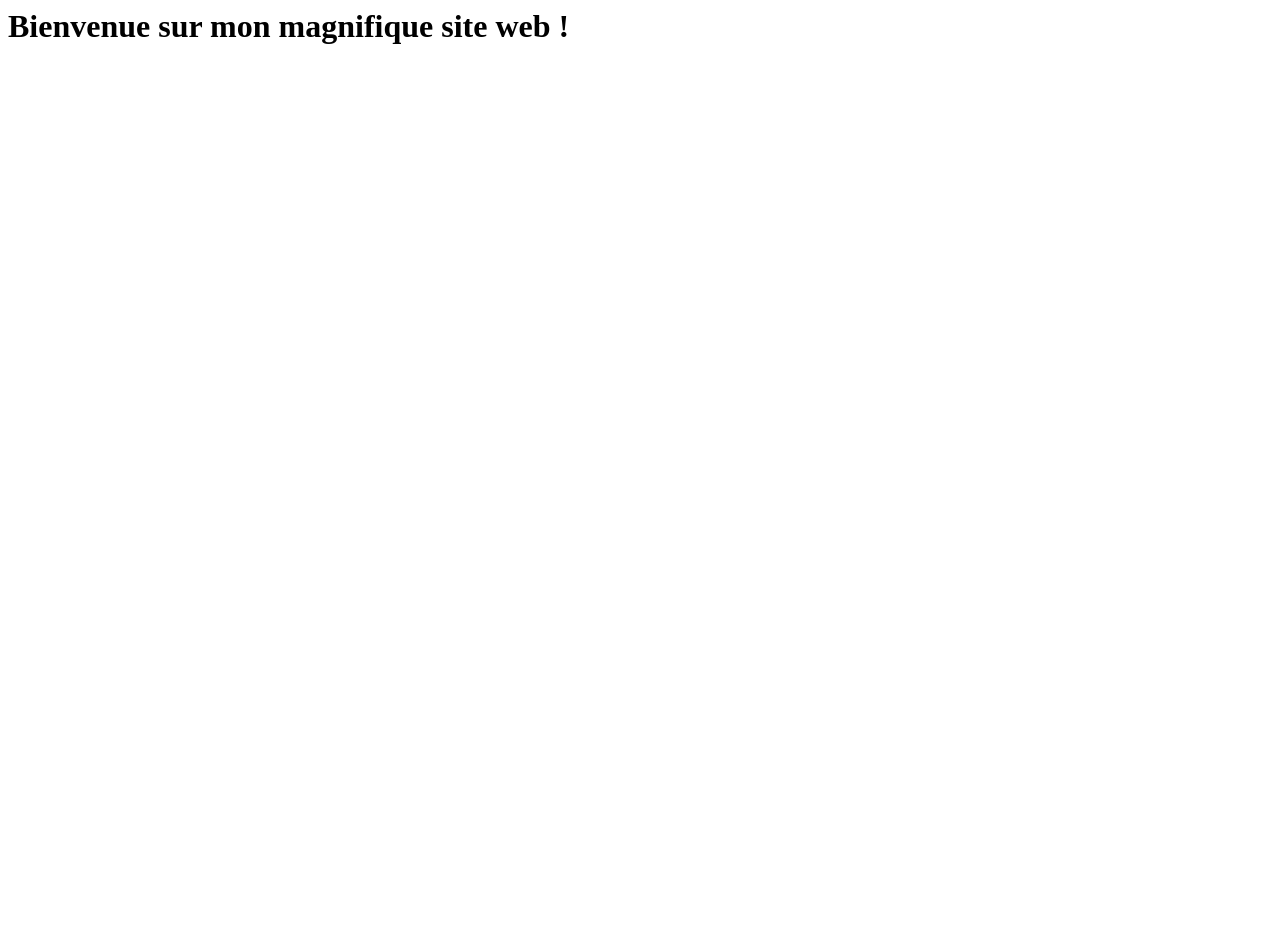
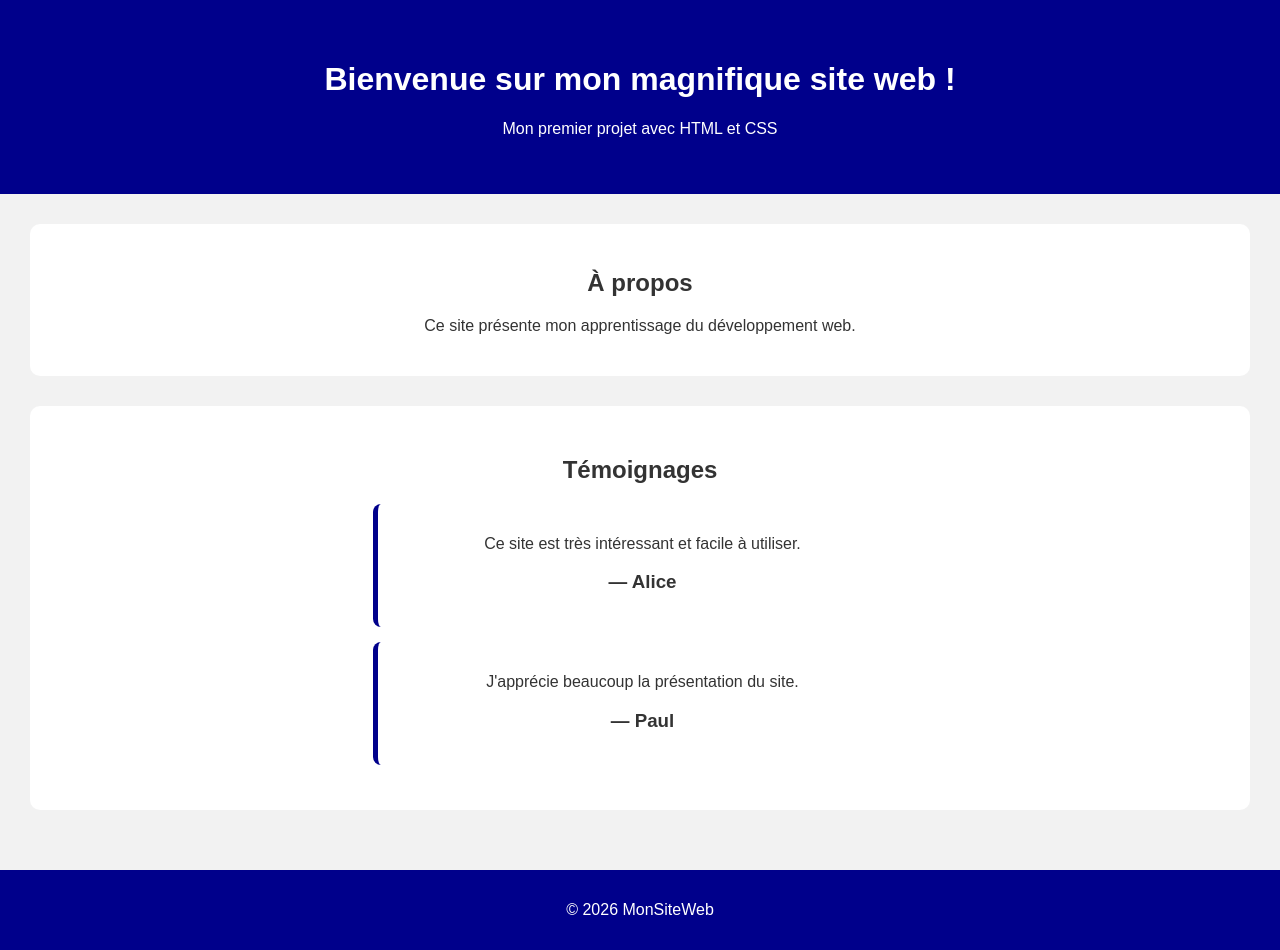
Before and after one commit to OUMAR-del/TP-Git, a plain HTML site: page MonSiteWeb/index.html in a window 1280 px wide. Before the commit the page ends 800 px from the top, so only its background shows below. Drawn offline with Linux system fonts and the light colour scheme.

Commit message:
Ajouter la section témoignages

```diff
--- a/MonSiteWeb/index.html
+++ b/MonSiteWeb/index.html
@@ -1 +1,42 @@
-<h1>Bienvenue sur mon magnifique site web !</h1>
+
+<!DOCTYPE html>
+<html lang="fr">
+<head>
+    <meta charset="UTF-8">
+    <meta name="viewport" content="width=device-width, initial-scale=1.0">
+    <title>MonSiteWeb</title>
+    <link rel="stylesheet" href="style.css">
+</head>
+<body>
+
+    <header>
+        <h1>Bienvenue sur mon magnifique site web !</h1>
+        <p>Mon premier projet avec HTML et CSS</p>
+    </header>
+
+    <main>
+        <section>
+            <h2>À propos</h2>
+            <p>Ce site présente mon apprentissage du développement web.</p>
+        </section>
+        <section id="temoignages">
+            <h2>Témoignages</h2>
+
+            <div class="temoignage">
+                <p>Ce site est très intéressant et facile à utiliser.</p>
+                <h3>— Alice</h3>
+            </div>
+
+            <div class="temoignage">
+                <p>J'apprécie beaucoup la présentation du site.</p>
+                <h3>— Paul</h3>
+            </div>
+        </section>
+    </main>
+
+    <footer>
+        <p>© 2026 MonSiteWeb</p>
+    </footer>
+
+</body>
+</html>
--- a/MonSiteWeb/style.css
+++ b/MonSiteWeb/style.css
@@ -0,0 +1,47 @@
+
+body {
+    font-family: Arial, sans-serif;
+    margin: 0;
+    background-color: #f2f2f2;
+    color: #333;
+}
+
+header {
+    background-color: darkblue;
+    color: white;
+    text-align: center;
+    padding: 40px;
+}
+
+main {
+    padding: 30px;
+    text-align: center;
+}
+
+section {
+    background-color: white;
+    padding: 25px;
+    border-radius: 10px;
+}
+
+footer {
+    background-color: darkblue;
+    color: white;
+    text-align: center;
+    padding: 15px;
+    margin-top: 30px;
+}
+#temoignages {
+    margin-top: 30px;
+    padding: 30px;
+    text-align: center;
+}
+
+.temoignage {
+    background-color: white;
+    padding: 15px;
+    margin: 15px auto;
+    max-width: 500px;
+    border-left: 5px solid darkblue;
+    border-radius: 8px;
+}
```
